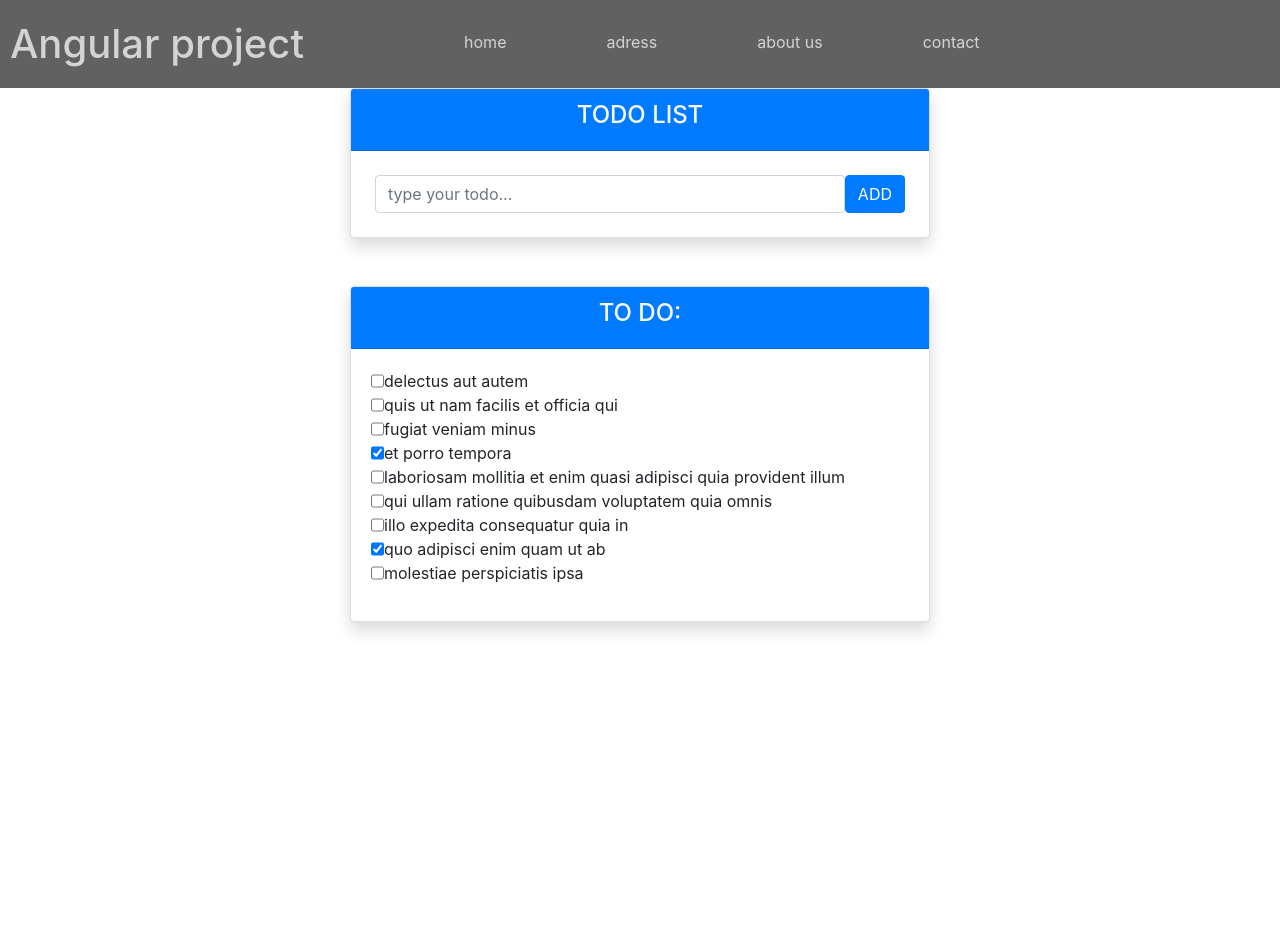
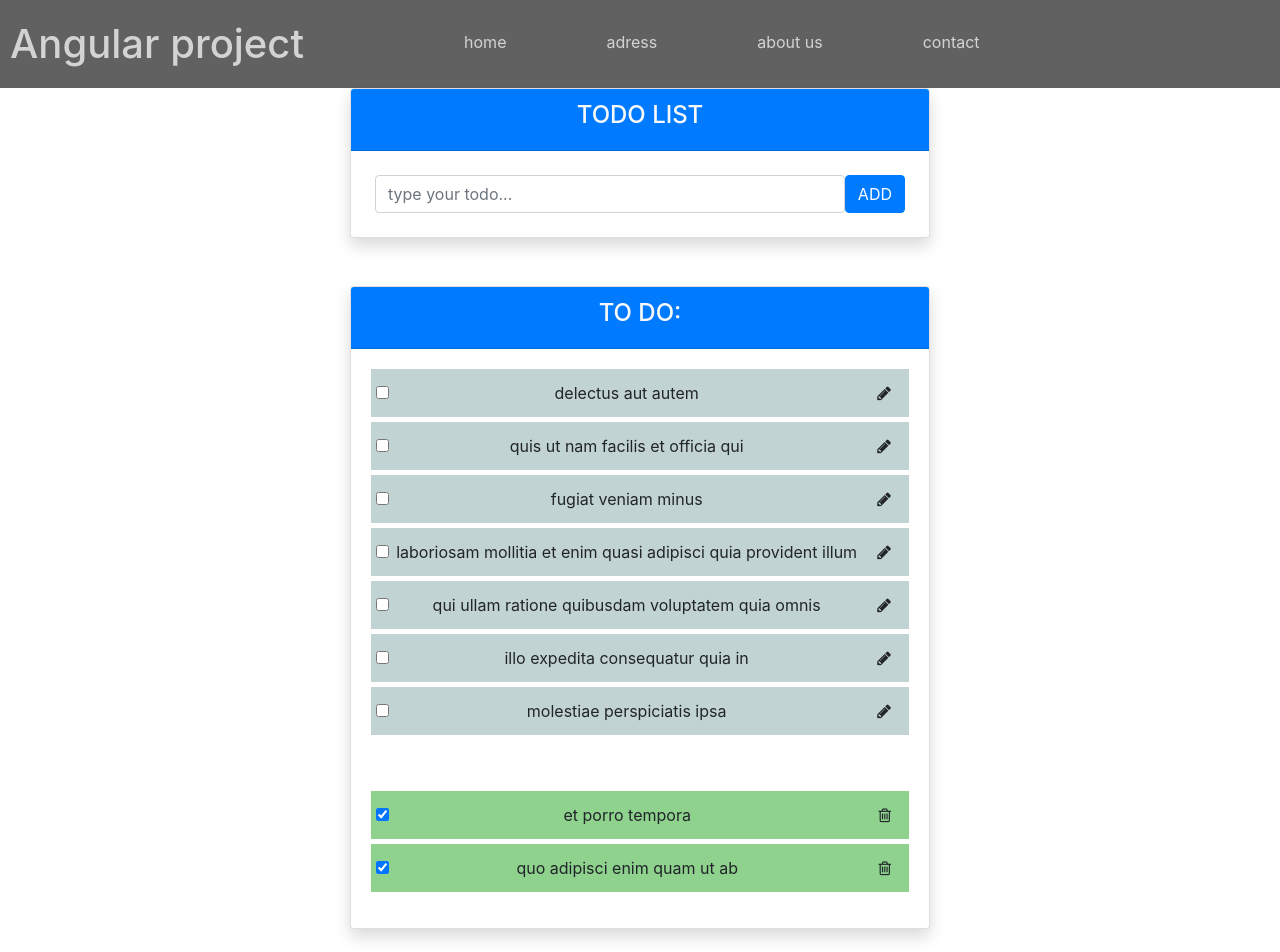
Before and after one commit to devdariannianni/homework2, an Angular app: page / in a window 1280 px wide. Shown: the top 952 px of the page. Before the commit the page ends 800 px from the top, so only its background shows below. Built offline with nearby package versions, Linux system fonts and the light colour scheme.

Commit message:
todo events

```diff
--- a/src/app/todo-app/data-model/todo-service.service.ts
+++ b/src/app/todo-app/data-model/todo-service.service.ts
@@ -76,4 +76,11 @@ export class TodoService {
     }
     this._todoList.unshift(newTodo)
   }
+
+  removeTodo(id: number){
+   this._todoList = this._todoList.filter(todo => todo.id !== id)
+    console.log(this._todoList);
+
   }
+
+  }
--- a/src/app/todo-app/data-model/todo.interface.ts
+++ b/src/app/todo-app/data-model/todo.interface.ts
@@ -1,5 +1,6 @@
 export interface ITodoList {
     id: number,
     title: string,
-    completed: boolean
+    completed: boolean,
+    editMode?: boolean
 }
--- a/src/app/todo-app/todo-list/todo-list.component.css
+++ b/src/app/todo-app/todo-list/todo-list.component.css
@@ -6,3 +6,25 @@ ul{
     list-style-type: none;
     padding: 0;
 }
+
+li{
+    padding: 5px;
+    background-color: rgb(194, 211, 211);
+    margin-bottom: 5px ;
+     display: flex;
+    justify-content: space-between;
+    align-items: center;
+}
+
+.completed{
+    background-color: rgb(142, 210, 142);
+}
+
+
+.input[type-checkbox]{
+    width: 18px;
+    height: 18px;
+}
+.active{
+    background-color: rgb(234, 234, 169);
+}
--- a/src/app/todo-app/todo-list/todo-list.component.html
+++ b/src/app/todo-app/todo-list/todo-list.component.html
@@ -5,8 +5,8 @@
         </div>
         <div class="card-body">
             <div class="d-flex align-items-center field p-1">
-                <input type="text" name="todo" class="form-control" placeholder="type your todo..." [(ngModel)]="todoText">
-                <button class="btn btn-primary" (click)="addTodo(todoText)">ADD</button>
+                <input type="text" name="todo" class="form-control" placeholder="type your todo..." (keyup.enter)="addTodo(todoText)"  [(ngModel)]="todoText">
+                <button class="btn btn-primary" (click)="addTodo(todoText) ">ADD</button>
             </div>
         </div>
     </div>
@@ -16,11 +16,37 @@
         </div>
         <div class="card-body">
             <ul>
-                <li *ngFor="let todo of todoList" class="d-flex" >
+                <li *ngFor="let todo of activeTodoes" class="d-flex" >
+                    <input type="checkbox" name="" [id]="todo.id" [(ngModel)]="todo.completed">
+                    <ng-container [ngSwitch]="todo.editMode">
+                        <input type="text" *ngSwitchCase="true" [(ngModel)]="todo.title" (keyup.enter)="updateTodo(todo)">
+                        <span class="ms-2" *ngSwitchCase="false">{{todo.title}}</span>
+
+                    </ng-container>
+                    <button class="btn"(click)="todo.editMode = !todo.editMode">
+                        <i class="fa " [ngClass]="{'fa-pencil' : !todo.editMode, 'fa-close' : todo.editMode }" ></i>
+                    </button>
+                </li>
+            </ul>
+            <div *ngIf="!activeTodoes.length">
+                nothing to show
+            </div>
+        </div>
+        <div class="card-body">
+            <ul>
+                <li *ngFor="let todo of completedTodos" class="d-flex completed-todo" [ngClass]="{'completed' : todo.completed}" >
                     <input type="checkbox" name="" [id]="todo.id" [(ngModel)]="todo.completed">
                     <span class="ms-2">{{todo.title}}</span>
+                    <button class="btn">
+                        <i class="fa fa-trash-o" (click)="removeItem(todo.id)"></i>
+
+                    </button>
+
                 </li>
             </ul>
+            <div *ngIf="!completedTodos.length">
+                nothing to show
+            </div>
         </div>
     </div>
 </div>
--- a/src/app/todo-app/todo-list/todo-list.component.ts
+++ b/src/app/todo-app/todo-list/todo-list.component.ts
@@ -9,20 +9,49 @@ import { ITodoList } from '../data-model/todo.interface';
 })
 export class TodoListComponent implements OnInit {
   todoText: string = ''
+  canEdit: boolean = false
   todoList: ITodoList[] = []
   constructor(private _todoService: TodoService) { }
 
   ngOnInit(): void {
-   this.todoList = this._todoService.getTodoList()
-   console.log(this.todoList);
+   this.getTodoList()
+
+  }
+
+  getTodoList(){
+    this.todoList = this._todoService.getTodoList().map(obj => ({...obj, editMode: false}));
+    console.log(this.todoList);
 
   }
   addTodo(text: string){
     if(text !== ''){
 
       this._todoService.addTodoList(text)
-      this.todoText = ''
+      this.todoText = '';
+      this.getTodoList();
     }
   }
 
+
+  get  completedTodos(){
+    return this.todoList.filter(todo => todo.completed)
+  }
+  get activeTodoes(){
+    return this.todoList.filter(todo => !todo.completed)
+  }
+  removeItem(id: number){
+    this._todoService.removeTodo(id)
+     console.log(this.getTodoList());
+
+  }
+  onEnter(){
+    console.log('enter works');
+
+  }
+
+  updateTodo(todo: ITodoList){
+    if(todo.title !== ''){
+      todo.editMode = false
+    }
+  }
 }
--- a/src/index.html
+++ b/src/index.html
@@ -8,6 +8,7 @@
   <link href="https://stackpath.bootstrapcdn.com/font-awesome/4.7.0/css/font-awesome.min.css" rel="stylesheet" />
   <link rel="stylesheet" href="https://cdn.jsdelivr.net/npm/bootstrap@4.3.1/dist/css/bootstrap.min.css" integrity="sha384-ggOyR0iXCbMQv3Xipma34MD+dH/1fQ784/j6cY/iJTQUOhcWr7x9JvoRxT2MZw1T" crossorigin="anonymous">
   <link rel="icon" type="image/x-icon" href="favicon.ico">
+
 </head>
 <body>
   <app-root></app-root>
```
